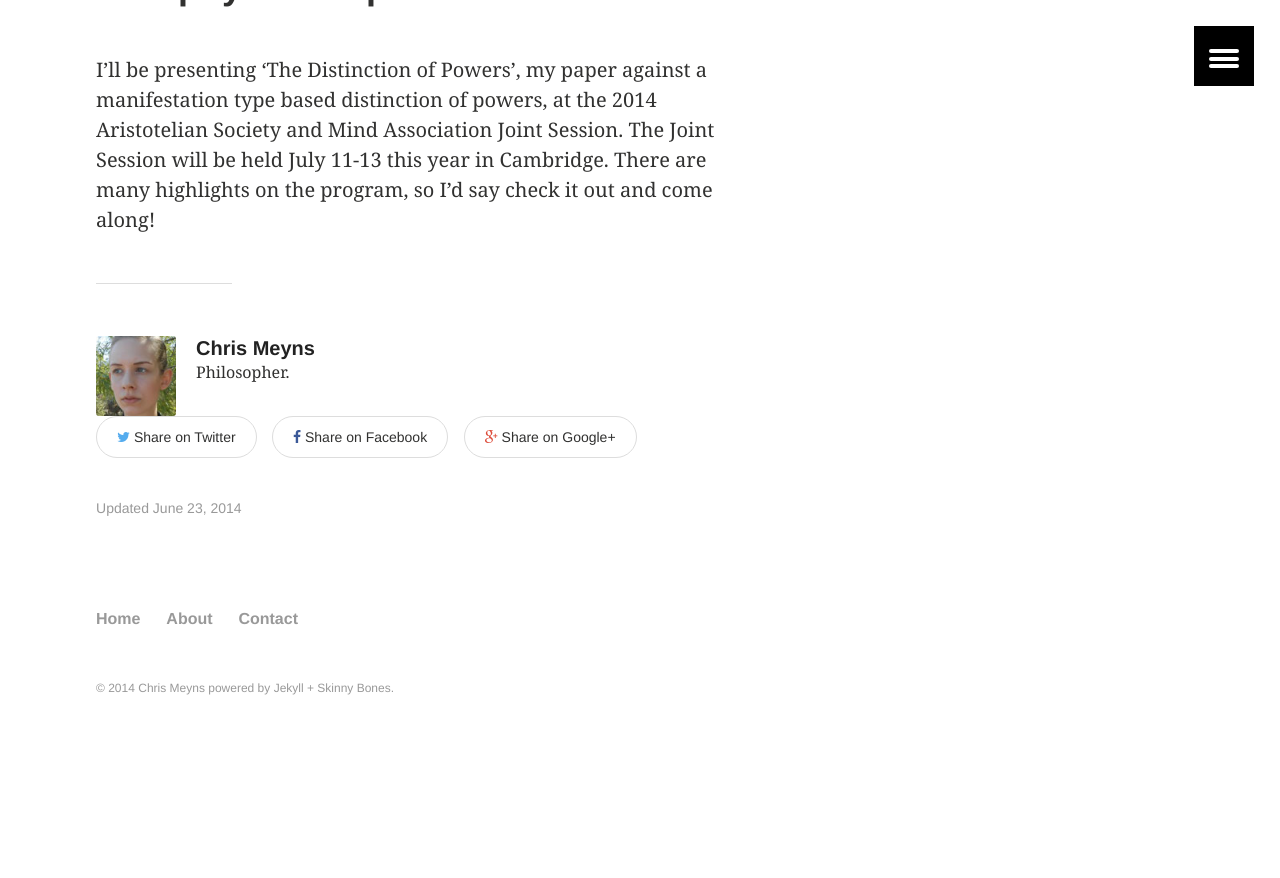
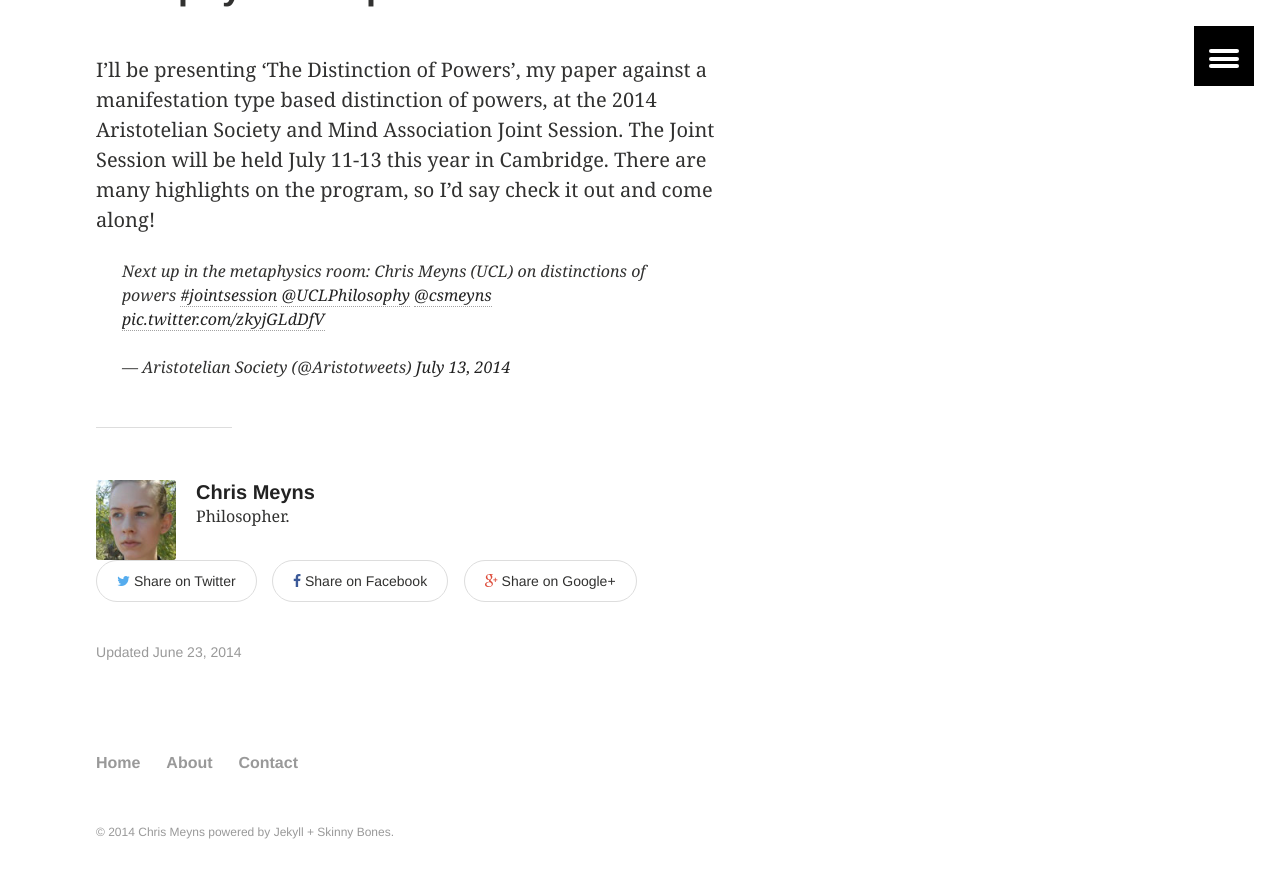
Before and after one commit to msteenhagen/csmeyns.github.io, a Jekyll site: the page built from _posts/articles/2014-08-10-post-two.md, in a window 1280 px wide and 900 px high, scrolled down 790 px. Shown: the top 878 px of the window. Built offline with Jekyll 4.4.1, drawn with Linux system fonts in a browser that asks for light colours; comment, search, counter and statistics services are not loaded; before the commit the page ends 1564 px from its top, so only the background shows below that.

Commit message:
embedded AristoSoc tweet

```diff
--- a/_posts/articles/2014-08-10-post-two.md
+++ b/_posts/articles/2014-08-10-post-two.md
@@ -14,3 +14,6 @@ image:
 ---
 
 I’ll be presenting ‘The Distinction of Powers’, my paper against a manifestation type based distinction of powers, at the 2014 Aristotelian Society and Mind Association Joint Session. The Joint Session will be held July 11-13 this year in Cambridge. There are many highlights on the program, so I’d say check it out and come along!
+
+<blockquote class="twitter-tweet" lang="en"><p>Next up in the metaphysics room: Chris Meyns (UCL) on distinctions of powers <a href="https://twitter.com/hashtag/jointsession?src=hash">#jointsession</a> <a href="https://twitter.com/UCLPhilosophy">@UCLPhilosophy</a> <a href="https://twitter.com/csmeyns">@csmeyns</a> <a href="http://t.co/zkyjGLdDfV">pic.twitter.com/zkyjGLdDfV</a></p>&mdash; Aristotelian Society (@Aristotweets) <a href="https://twitter.com/Aristotweets/statuses/488326872816562176">July 13, 2014</a></blockquote>
+<script async src="//platform.twitter.com/widgets.js" charset="utf-8"></script>
```
